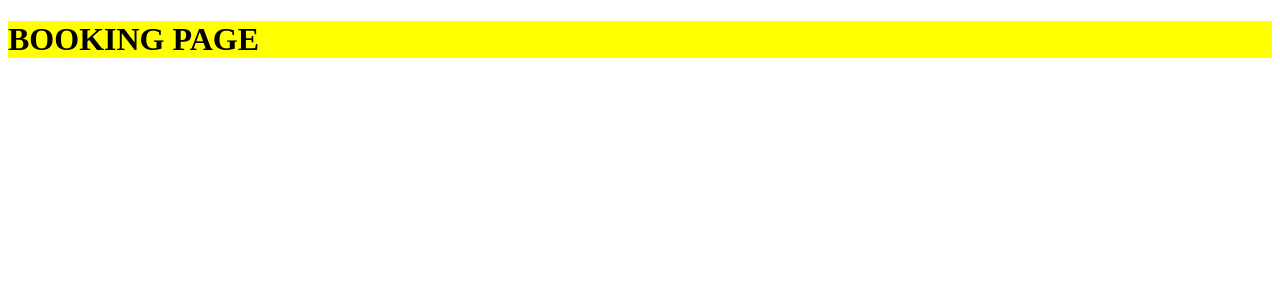
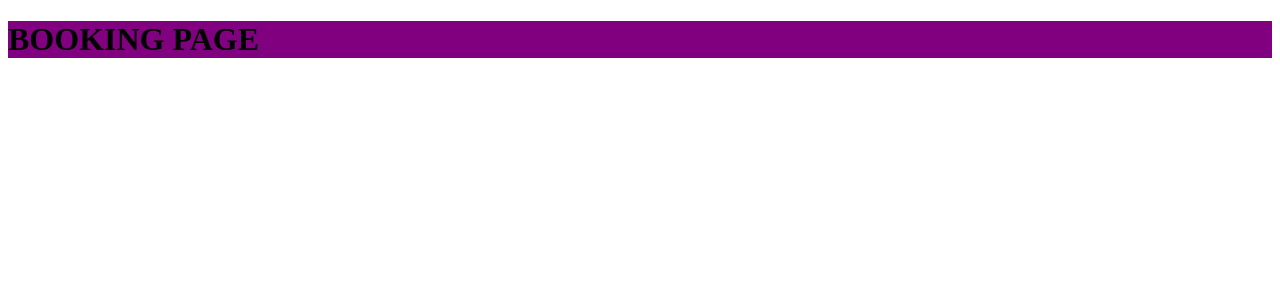
Before and after one commit to Terry555/restaurant-front-end, a React (Create React App) app: page /booking in a window 1280 px wide. Shown: the top 300 px of the page. Built offline with nearby package versions, Linux system fonts and the light colour scheme.

Commit message:
changed booking page color

```diff
--- a/src/css/booking.css
+++ b/src/css/booking.css
@@ -1,3 +1,3 @@
 .booking-main {
-  background-color: yellow;
+  background-color: purple;
 }
```
